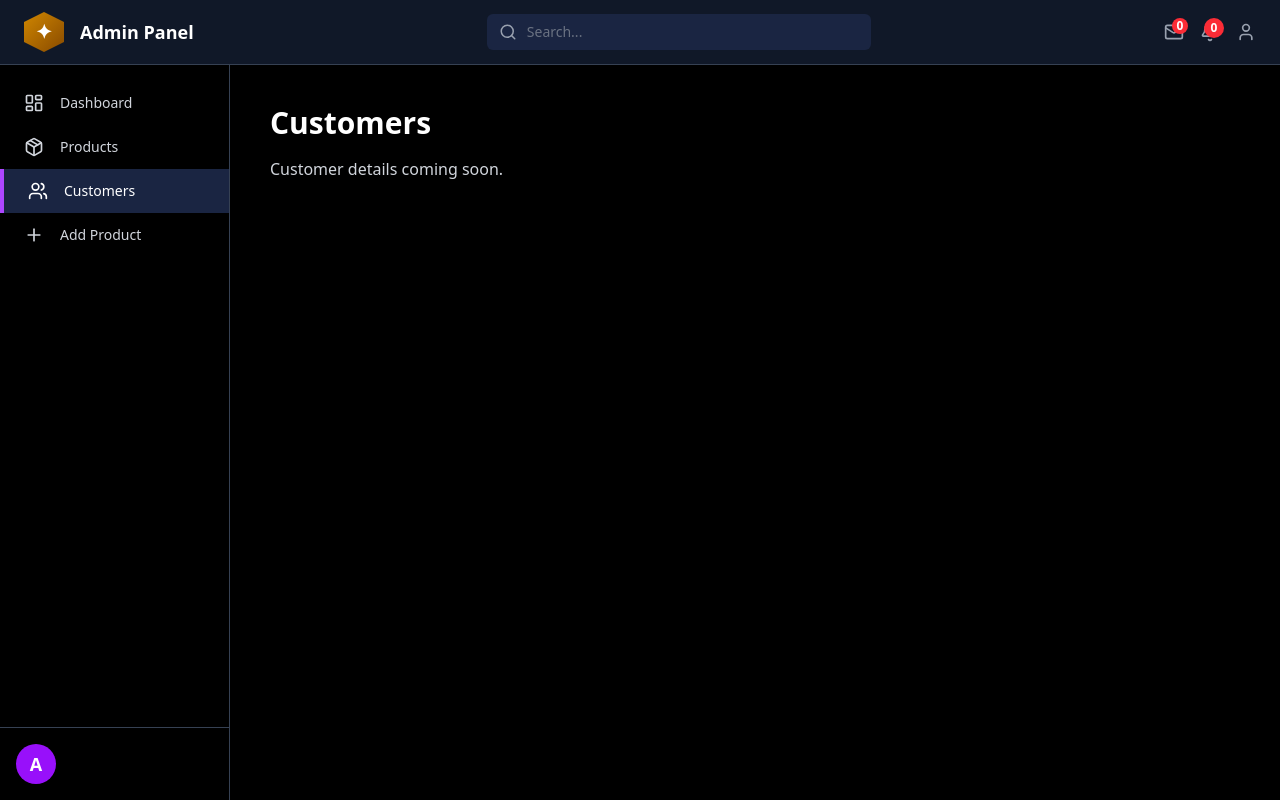
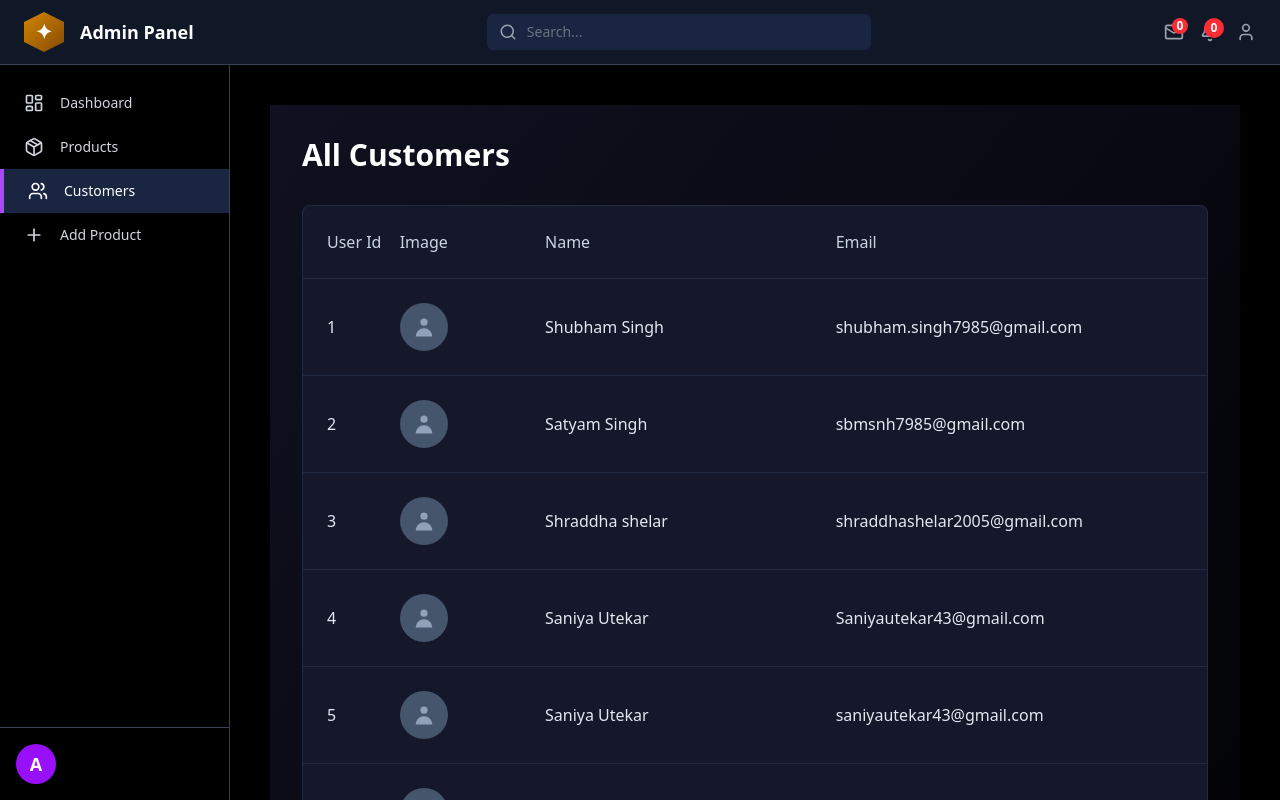
Before and after one commit to er-shubham-singh/surat-ecom, a React (Vite) app in the folder Admin/: page /customers in a window 1280 px wide. Built offline with nearby package versions, Linux system fonts and the light colour scheme.

Commit message:
coustomer page added

```diff
--- a/Admin/src/Common/AddProductForm.jsx
+++ b/Admin/src/Common/AddProductForm.jsx
@@ -78,7 +78,7 @@ const AddProductForm = () => {
       : [];
 
   return (
-    <form onSubmit={handleSubmit} className="max-w-6xl mx-auto">
+    <form onSubmit={handleSubmit} className=" max-w-6xl mx-auto">
       {/* File input (default browser style like screenshot) */}
       <div className="mb-8">
         <label className="inline-flex items-center px-6 py-2 bg-linear-to-r from-purple-500 to-purple-600 text-white rounded-md text-sm font-medium cursor-pointer hover:from-purple-600 hover:to-purple-700 transition">
--- /dev/null
+++ b/Admin/src/Common/Pagination.jsx
@@ -0,0 +1,55 @@
+import React from "react";
+import { ChevronLeft, ChevronRight } from "lucide-react";
+
+const Pagination = ({ currentPage, totalPages, onPageChange }) => {
+  const goToNextPage = () => {
+    if (currentPage < totalPages) {
+      onPageChange(currentPage + 1);
+    }
+  };
+
+  const goToPreviousPage = () => {
+    if (currentPage > 1) {
+      onPageChange(currentPage - 1);
+    }
+  };
+
+  return (
+    <div className="flex items-center justify-start gap-2 mt-6">
+      <button
+        onClick={goToPreviousPage}
+        disabled={currentPage === 1}
+        className="w-10 h-10 rounded-lg bg-slate-700/50 border border-slate-600/50 flex items-center justify-center text-slate-300 hover:bg-slate-600/50 disabled:opacity-40 disabled:cursor-not-allowed transition-colors"
+      >
+        <ChevronLeft className="w-5 h-5" />
+      </button>
+
+      {[...Array(totalPages)].map((_, index) => {
+        const pageNum = index + 1;
+        return (
+          <button
+            key={pageNum}
+            onClick={() => onPageChange(pageNum)}
+            className={`w-10 h-10 rounded-lg flex items-center justify-center font-medium transition-colors ${
+              currentPage === pageNum
+                ? "bg-purple-600 text-white"
+                : "bg-slate-700/50 border border-slate-600/50 text-slate-300 hover:bg-slate-600/50"
+            }`}
+          >
+            {pageNum}
+          </button>
+        );
+      })}
+
+      <button
+        onClick={goToNextPage}
+        disabled={currentPage === totalPages}
+        className="w-10 h-10 rounded-lg bg-slate-700/50 border border-slate-600/50 flex items-center justify-center text-slate-300 hover:bg-slate-600/50 disabled:opacity-40 disabled:cursor-not-allowed transition-colors"
+      >
+        <ChevronRight className="w-5 h-5" />
+      </button>
+    </div>
+  );
+};
+
+export default Pagination;
--- a/Admin/src/Pages/AdminAddProduct.jsx
+++ b/Admin/src/Pages/AdminAddProduct.jsx
@@ -3,10 +3,10 @@ import AddProductForm from "../Common/AddProductForm";
 
 const AdminAddProduct = () => {
   return (
-    <>
+    <div className="min-h-screen bg-linear-to-br from-[#0f1120] to-bg-[#15172b] p-8">
       <h1 className="text-center text-4xl font-semibold mb-6">Add New Product</h1>
       <AddProductForm />
-    </>
+    </div>
   );
 };
 
--- a/Admin/src/Pages/Customers.jsx
+++ b/Admin/src/Pages/Customers.jsx
@@ -1,12 +1,106 @@
-import React from "react";
+import React, { useState } from "react";
+import Pagination from "../Common/Pagination.jsx";
 
-const Customers = () => {
+const CustomersPage = () => {
+  const [currentPage, setCurrentPage] = useState(1);
+  const itemsPerPage = 10;
+
+  // Sample customer data
+  const allCustomers = [
+    { id: 1, name: "Shubham Singh", email: "shubham.singh7985@gmail.com" },
+    { id: 2, name: "Satyam Singh", email: "sbmsnh7985@gmail.com" },
+    { id: 3, name: "Shraddha shelar", email: "shraddhashelar2005@gmail.com" },
+    { id: 4, name: "Saniya Utekar", email: "Saniyautekar43@gmail.com" },
+    { id: 5, name: "Saniya Utekar", email: "saniyautekar43@gmail.com" },
+    { id: 6, name: "vishal Yadav", email: "vishalyadav020202@gmail.com" },
+    { id: 7, name: "Balakrishnan Yadav", email: "balakrishnan82y@gmail.com" },
+    { id: 8, name: "Shiva Singh", email: "gouravs7ingh.081@gmail.com" },
+    { id: 9, name: "Leya Jacob", email: "Leyapersonal123@gmail.com" },
+    { id: 10, name: "Afreen Idreesi", email: "afreenidreesi13@gmail.com" },
+    { id: 11, name: "Rajesh Kumar", email: "rajesh.kumar@gmail.com" },
+    { id: 12, name: "Priya Sharma", email: "priya.sharma@gmail.com" },
+    { id: 13, name: "Amit Patel", email: "amit.patel@gmail.com" },
+    { id: 14, name: "Neha Gupta", email: "neha.gupta@gmail.com" },
+    { id: 15, name: "Vikram Singh", email: "vikram.singh@gmail.com" },
+    { id: 16, name: "Anjali Verma", email: "anjali.verma@gmail.com" },
+    { id: 17, name: "Rohit Mehta", email: "rohit.mehta@gmail.com" },
+    { id: 18, name: "Pooja Desai", email: "pooja.desai@gmail.com" },
+    { id: 19, name: "Karan Malhotra", email: "karan.malhotra@gmail.com" },
+    { id: 20, name: "Sneha Reddy", email: "sneha.reddy@gmail.com" },
+  ];
+
+  const totalPages = Math.ceil(allCustomers.length / itemsPerPage);
+  const startIndex = (currentPage - 1) * itemsPerPage;
+  const endIndex = startIndex + itemsPerPage;
+  const currentCustomers = allCustomers.slice(startIndex, endIndex);
+
+  const handlePageChange = (pageNum) => {
+    setCurrentPage(pageNum);
+  };
+
   return (
-    <>
-      <h1 className="text-3xl font-semibold mb-4">Customers</h1>
-      <p className="text-gray-300">Customer details coming soon.</p>
-    </>
+    <div className="min-h-screen bg-linear-to-br from-[#0f1120] to-bg-[#15172b] p-8">
+      <div className="max-w-7xl mx-auto">
+        {/* Header */}
+        <div className="mb-8">
+          <h1 className="text-3xl font-bold text-white">All Customers</h1>
+        </div>
+
+        {/* Table */}
+        <div className="bg-[#15172b] backdrop-blur-sm rounded-lg border border-slate-700/50 overflow-hidden">
+          {/* Table Header */}
+          <div className="grid grid-cols-12 gap-4 p-6 border-b border-slate-700/50">
+            <div className="col-span-1 text-slate-300 font-medium">User Id</div>
+            <div className="col-span-2 text-slate-300 font-medium">Image</div>
+            <div className="col-span-4 text-slate-300 font-medium">Name</div>
+            <div className="col-span-5 text-slate-300 font-medium">Email</div>
+          </div>
+
+          {/* Table Body */}
+          <div className="divide-y divide-slate-700/50">
+            {currentCustomers.map((customer) => (
+              <div
+                key={customer.id}
+                className="grid grid-cols-12 gap-4 p-6 hover:bg-slate-700/30 transition-colors"
+              >
+                <div className="col-span-1 text-slate-200 flex items-center">
+                  {customer.id}
+                </div>
+                <div className="col-span-2 flex items-center">
+                  <div className="w-12 h-12 rounded-full bg-slate-600 flex items-center justify-center">
+                    <svg
+                      className="w-6 h-6 text-slate-400"
+                      fill="currentColor"
+                      viewBox="0 0 20 20"
+                    >
+                      <path
+                        fillRule="evenodd"
+                        d="M10 9a3 3 0 100-6 3 3 0 000 6zm-7 9a7 7 0 1114 0H3z"
+                        clipRule="evenodd"
+                      />
+                    </svg>
+                  </div>
+                </div>
+                <div className="col-span-4 text-slate-200 flex items-center">
+                  {customer.name}
+                </div>
+                <div className="col-span-5 text-slate-200 flex items-center">
+                  {customer.email}
+                </div>
+              </div>
+            ))}
+          </div>
+        </div>
+
+        {/* Pagination Component */}
+        <Pagination
+          currentPage={currentPage}
+          totalPages={totalPages}
+          onPageChange={handlePageChange}
+        />
+      </div>
+    </div>
   );
 };
 
-export default Customers;
+export default CustomersPage;
```
